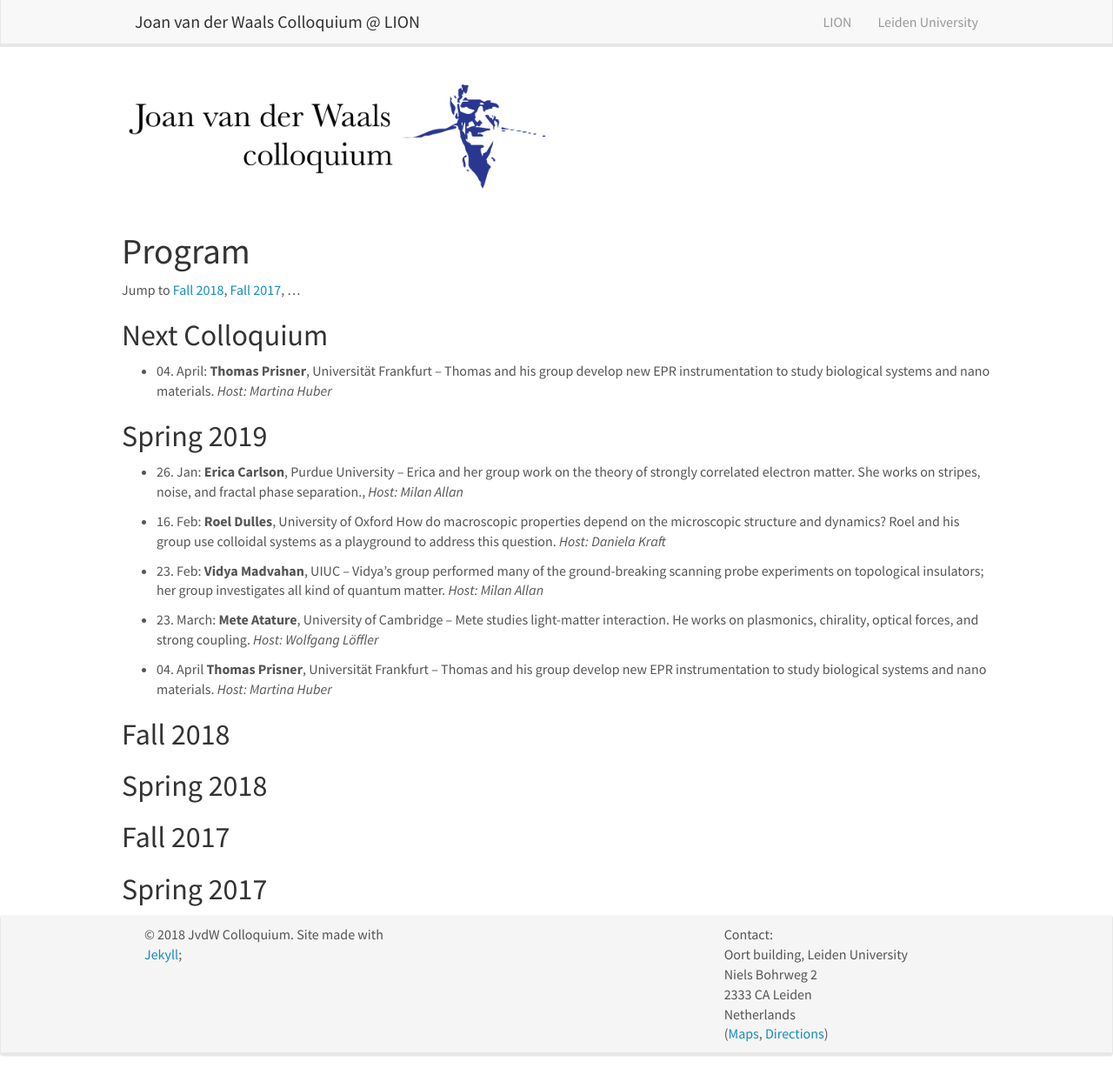
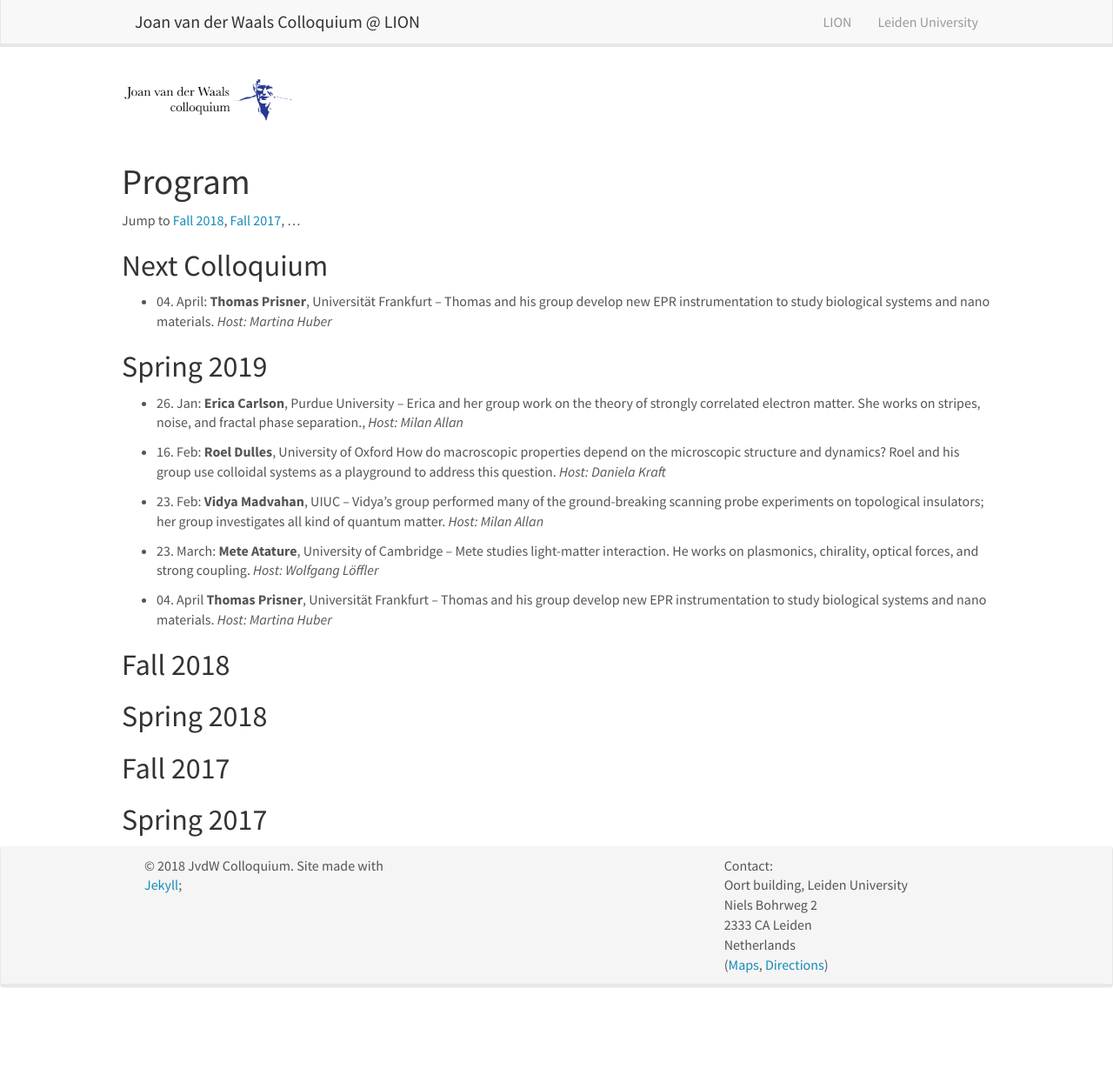
Before and after one commit to JvdWColloquium/JvdWColloquium.github.io, a Jekyll site: the page built from _pages/home.md, in a window 1280 px wide and 1236 px high. Shown: the whole window at 87% size. Built offline with Jekyll 4.4.1, drawn with Linux system fonts in a browser that asks for light colours; nearby versions of some CDN libraries.

Commit message:
Update home.md

```diff
--- a/_pages/home.md
+++ b/_pages/home.md
@@ -6,7 +6,9 @@ sitemap: false
 permalink: /
 ---
 
-![JvdW logo](/images/vdW_colloq_logo_i-01.png){:width="50%"}
+
+<img src="/images/vdW_colloq_logo_i-01.png" width="200">
+
 
 # Program
 
```
